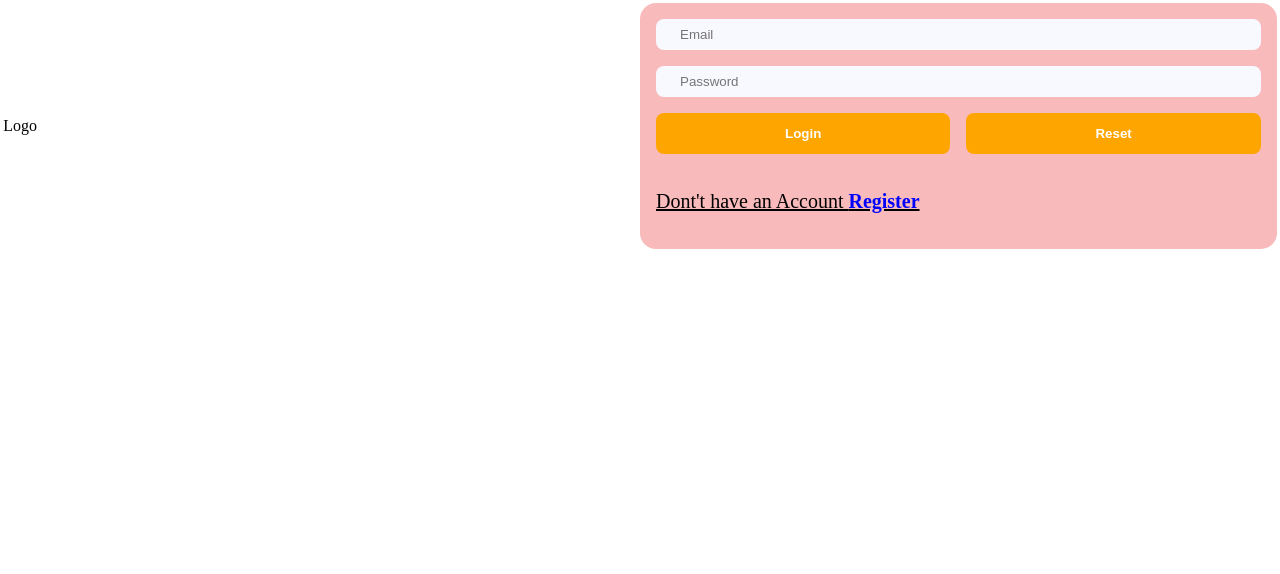
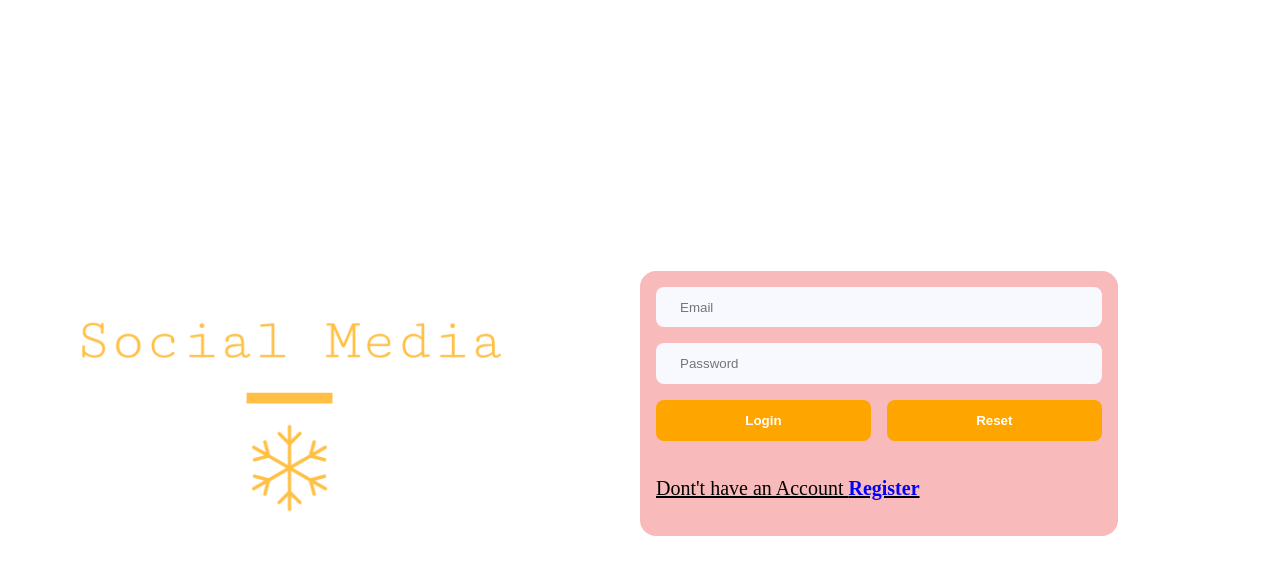
Before and after one commit to navneet-v-maurya/social_media_web, a React (Vite) app: page /auth/signin in a window 1280 px wide. Shown: the top 574 px of the page. Built offline with nearby package versions, Linux system fonts and the light colour scheme.

Commit message:
Done with Logos setup

```diff
--- a/index.html
+++ b/index.html
@@ -2,7 +2,7 @@
 <html lang="en">
   <head>
     <meta charset="UTF-8" />
-    <!-- <link rel="icon" type="image/svg+xml" href="/vite.svg" /> -->
+    <link rel="icon" type="image/svg+xml" href="/src/assets/favicon.png" />
     <meta name="viewport" content="width=device-width, initial-scale=1.0" />
     <title>Social Media</title>
   </head>
--- a/src/App.css
+++ b/src/App.css
@@ -2,6 +2,9 @@ body {
   overflow: hidden;
   margin: 0;
   padding: 0.2rem;
+  display: flex;
+  justify-content: center;
+  align-items: center;
 }
 
 .main {
--- a/src/components/screens/auth/Auth.jsx
+++ b/src/components/screens/auth/Auth.jsx
@@ -1,6 +1,7 @@
 import { lazy } from "react";
 import { Navigate, Route, Routes } from "react-router-dom";
 import "../../../styles/Auth.css";
+import Logo from "../../../assets/logo_transparent.png";
 
 const SigniIn = lazy(() => import("./Signin"));
 const Register = lazy(() => import("./Register"));
@@ -8,7 +9,8 @@ const Register = lazy(() => import("./Register"));
 const Auth = () => {
   return (
     <div className="auth">
-      <div>Logo</div>
+      <img className="logo" src={Logo} alt="" />
+
       <Routes>
         <Route path="signin" element={<SigniIn />} />
         <Route path="register" element={<Register />} />
--- a/src/styles/Auth.css
+++ b/src/styles/Auth.css
@@ -3,11 +3,18 @@
   grid-template-columns: 1fr 1fr;
   align-items: center;
   justify-content: center;
+  width: 100%;
+  height: 100vh;
+}
+.logo {
+  overflow: hidden;
+  width: 90%;
+  color: orange;
 }
 
 .input {
   background-color: ghostwhite;
-  padding: 0.5rem 1.5rem;
+  padding: 0.8rem 1.5rem;
   border: none;
   border-radius: 0.5rem;
   outline: none;
@@ -19,6 +26,7 @@
   gap: 1rem;
   background-color: rgb(248, 186, 186);
   padding: 1rem;
+  width: 70%;
   border-radius: 1rem;
 }
 
@@ -35,6 +43,9 @@
   .auth > :nth-child(1) {
     display: none;
   }
+  .auth-form {
+    width: 90%;
+  }
 }
 
 @media (max-width: 450px) {
```
Also changed, not shown: src/assets/favicon.png (added), src/assets/logo_transparent.png (added).
